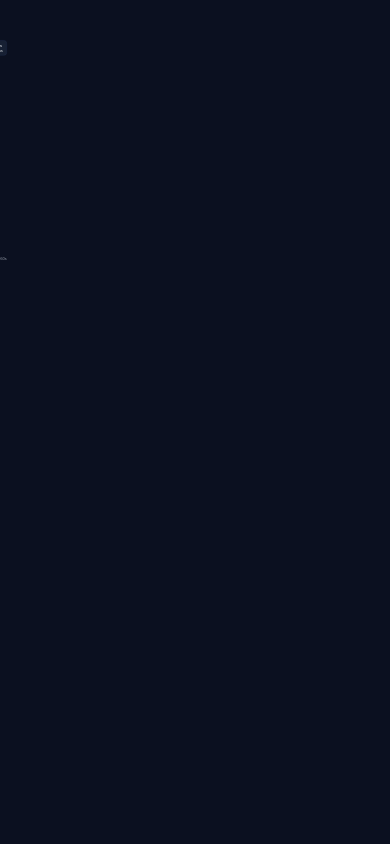
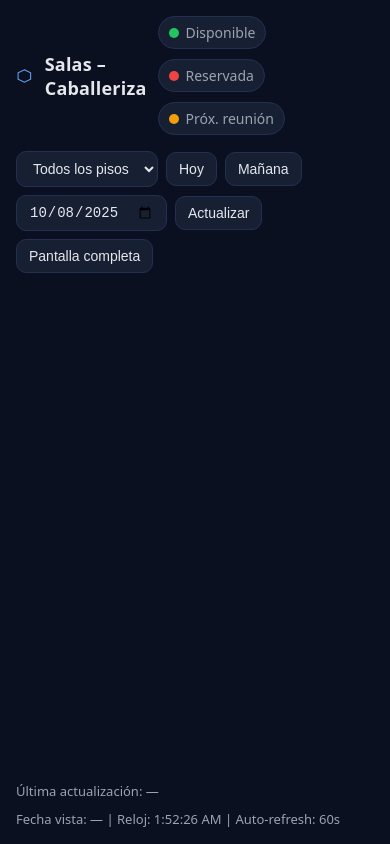
Before and after one commit to Jorgecur1984/caballeriza-dashboard, a website: page public/index.html in a window 390 px wide. Drawn offline with Linux system fonts and the light colour scheme; no server answers.

Commit message:
Update index.html

```diff
--- a/public/index.html
+++ b/public/index.html
@@ -8,33 +8,44 @@
     :root{
       --ok:#22c55e; --busy:#ef4444; --warn:#f59e0b;
       --bg:#0b1020; --card:#11162a; --card2:#0e1428; --text:#e5e7eb; --muted:#9ca3af; --accent:#60a5fa;
-      --stage-w: 1280px; --stage-h: 800px;
-      --card-h: 210px;              /* altura fija para alinear la grilla */
+      /* antes: 210px fijo. Ahora adaptativo pero con el mismo “look” */
+      --card-h: clamp(180px, 26vh, 230px);
       --radius-lg: 16px;
     }
 
     html,body{height:100%}
-    body{margin:0; background:var(--bg); color:var(--text); font-family:system-ui,-apple-system,Segoe UI,Roboto,Ubuntu,Inter,Arial,sans-serif; overflow:hidden}
+    body{
+      margin:0; background:var(--bg); color:var(--text);
+      font-family:system-ui,-apple-system,Segoe UI,Roboto,Ubuntu,Inter,Arial,sans-serif;
+      overflow:hidden;
+    }
 
-    /* Escenario */
-    #stageOuter{position:fixed; inset:0; display:flex; align-items:center; justify-content:center; background:var(--bg); overflow:hidden}
-    #stage{width:var(--stage-w); height:var(--stage-h); position:relative; display:flex; flex-direction:column; gap:16px; padding:16px; transform-origin: top left; box-sizing: border-box}
+    /* Escenario (full viewport, sin escala fija) */
+    #stageOuter{
+      position:fixed; inset:0; display:flex; align-items:stretch; justify-content:center;
+      background:var(--bg); overflow:hidden;
+    }
+    #stage{
+      width:100vw; height:100vh;
+      position:relative; display:flex; flex-direction:column; gap:16px; padding:16px;
+      box-sizing:border-box;
+    }
 
     /* Header */
-    header{display:flex; gap:16px; align-items:center; justify-content:space-between}
+    header{display:flex; gap:16px; align-items:center; justify-content:space-between; flex-wrap:wrap}
     .brand{display:flex; align-items:center; gap:12px}
     .brand h1{font-size:clamp(18px,3.2vw,28px); margin:0; font-weight:800; letter-spacing:.2px}
     .legend{display:flex; gap:10px; align-items:center; flex-wrap:wrap; font-size:14px; color:var(--muted)}
     .tag{display:inline-flex; align-items:center; gap:6px; padding:6px 10px; border-radius:999px; background:#172033; border:1px solid #233054}
     .dot{width:10px; height:10px; border-radius:999px}
     .dot.ok{background:var(--ok)} .dot.busy{background:var(--busy)} .dot.warn{background:var(--warn)}
-    .controls{display:flex; gap:8px; align-items:center}
+    .controls{display:flex; gap:8px; align-items:center; flex-wrap:wrap}
     button, select, input[type="date"]{
       background:#172033; color:var(--text); border:1px solid #233054; border-radius:10px; padding:8px 12px; cursor:pointer; font-size:14px
     }
     button:hover{filter:brightness(1.08)}
 
-    /* Grid */
+    /* Grid (responsiva) */
     .grid{
       display:grid;
       grid-template-columns:repeat(auto-fill,minmax(240px,1fr));
@@ -66,14 +77,14 @@
     .agenda{
       margin-top:4px; font-size:12px; color:var(--muted);
       display:flex; flex-direction:column; gap:3px;
-      max-height:72px; overflow:auto; padding-right:4px;   /* muestra TODO con scroll sin desalinear */
+      max-height:72px; overflow:auto; padding-right:4px;
     }
     .agenda::-webkit-scrollbar{height:8px;width:8px} .agenda::-webkit-scrollbar-thumb{background:#2a3556;border-radius:8px}
 
     .meta{margin-top:auto; display:flex; gap:10px; flex-wrap:wrap; font-size:12px; color:var(--muted)}
     .meta b{color:var(--text)}
 
-    footer{display:flex; justify-content:space-between; align-items:center; gap:10px; color:var(--muted); font-size:13px}
+    footer{display:flex; justify-content:space-between; align-items:center; gap:10px; color:var(--muted); font-size:13px; flex-wrap:wrap}
 
     /* Modal */
     .modal{position:absolute; inset:0; background:rgba(0,0,0,.55); display:none; align-items:center; justify-content:center; padding:16px; z-index:10000}
@@ -84,6 +95,13 @@
     .kv{display:grid; grid-template-columns:150px 1fr; gap:8px; margin-top:10px; font-size:14px}
     .actions{display:flex; justify-content:flex-end; margin-top:14px}
     ::-webkit-scrollbar{height:10px;width:10px} ::-webkit-scrollbar-thumb{background:#253052;border-radius:10px}
+
+    /* Extra en pantallas muy angostas */
+    @media (max-width: 420px){
+      .grid{ grid-template-columns: 1fr; }
+      .kv{ grid-template-columns: 1fr; }
+      .room-name{ font-size:16px; }
+    }
   </style>
 </head>
 <body>
@@ -334,7 +352,7 @@
         }
         const timeLine = el('div','time', timeText);
 
-        /* Mini agenda: TODAS las siguientes reservas del día (con scroll interno) */
+        /* Mini agenda */
         let agendaLines = [];
         if (nextSlotsForDay.length) {
           if (isTodayView) {
@@ -523,13 +541,6 @@
     locationFilter.addEventListener('change', render);
   </script>
 
-  <!-- Escalado fijo -->
-  <script>
-    const BASE_W = parseInt(getComputedStyle(document.documentElement).getPropertyValue('--stage-w'));
-    const BASE_H = parseInt(getComputedStyle(document.documentElement).getPropertyValue('--stage-h'));
-    const stage  = document.getElementById('stage');
-    function fitStage(){ const s = Math.min(window.innerWidth / BASE_W, window.innerHeight / BASE_H); stage.style.transform = `scale(${s})`; }
-    window.addEventListener('resize', fitStage); fitStage();
-  </script>
+  <!-- (Eliminado el script de “Escalado fijo” para que sea verdaderamente responsive) -->
 </body>
 </html>
```
